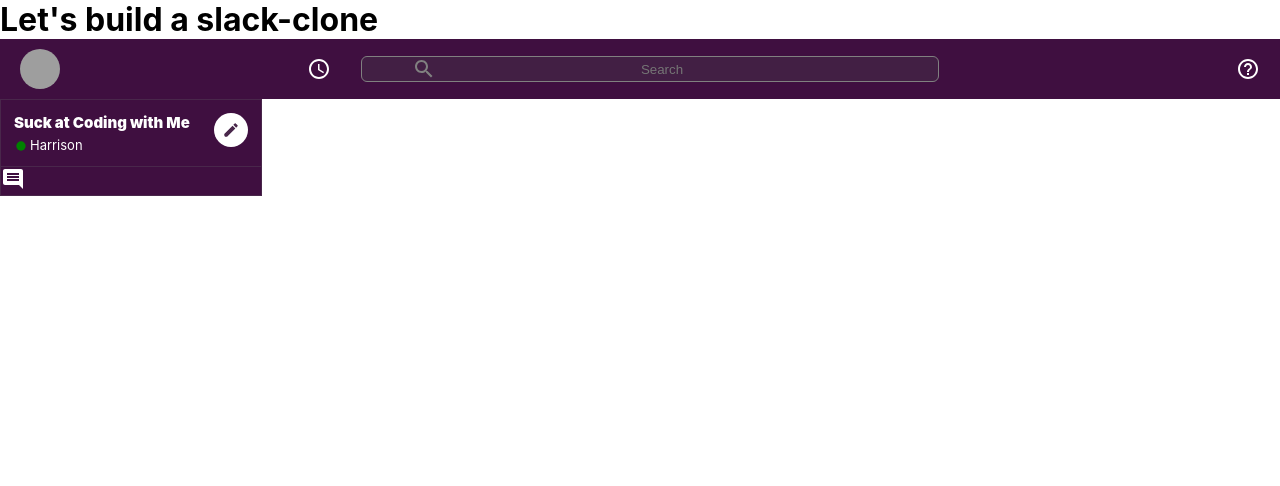
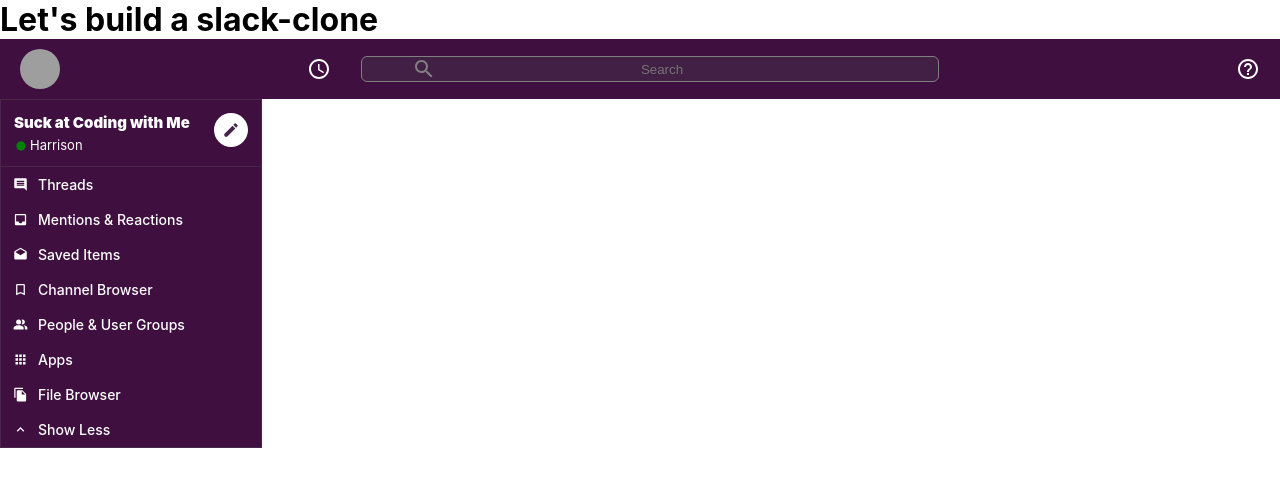
Before and after one commit to HarrisonHemstreet/slack-clone, a React (Create React App) app: page / in a window 1280 px wide. Shown: the top 486 px of the page. Built offline with nearby package versions, Linux system fonts and the light colour scheme; grey boxes are pictures that could not be loaded.

Commit message:
added more "SidebarOption" components

```diff
--- a/src/Sidebar.js
+++ b/src/Sidebar.js
@@ -4,6 +4,13 @@
 import CreateIcon from '@material-ui/icons/Create';
 import SidebarOption from './SidebarOption';
 import InsertCommentIcon from '@material-ui/icons/InsertComment';
+import InboxIcon from '@material-ui/icons/Inbox';
+import DraftsIcon from '@material-ui/icons/Drafts';
+import BookmarkBorderIcon from '@material-ui/icons/BookmarkBorder';
+import PeopleAltIcon from '@material-ui/icons/PeopleAlt';
+import AppsIcon from '@material-ui/icons/Apps';
+import FileCopyIcon from '@material-ui/icons/FileCopy';
+import ExpandLessIcon from '@material-ui/icons/ExpandLess';
 
 function Sidebar() {
     return (
@@ -18,18 +25,14 @@
                 </div>
                 <CreateIcon />
             </div>
-            <SidebarOption Icon={InsertCommentIcon} title='comment'/>
-                <SidebarOption />
-                <SidebarOption />
-                <SidebarOption />
-                <SidebarOption />
-                <SidebarOption />
-                <SidebarOption />
-                <SidebarOption />
-                <SidebarOption />
-                <SidebarOption />
-                <SidebarOption />
-
+                <SidebarOption Icon={InsertCommentIcon} title='Threads'/>
+                <SidebarOption Icon={InboxIcon} title='Mentions & Reactions'/>
+                <SidebarOption Icon={DraftsIcon} title='Saved Items'/>
+                <SidebarOption Icon={BookmarkBorderIcon} title='Channel Browser'/>
+                <SidebarOption Icon={PeopleAltIcon} title='People & User Groups'/>
+                <SidebarOption Icon={AppsIcon} title='Apps'/>
+                <SidebarOption Icon={FileCopyIcon} title='File Browser'/>
+                <SidebarOption Icon={ExpandLessIcon} title='Show Less'/>
         </div>
     )
 }
--- a/src/SidebarOption.css
+++ b/src/SidebarOption.css
@@ -0,0 +1,25 @@
+.sidebarOption {
+  display: flex;
+  align-items: center;
+  font-size: 12px;
+  padding-left: 2px;
+  cursor: pointer;
+}
+
+.sidebarOption:hover {
+  background-color: #340e36;
+  opacity: 0.9;
+}
+
+.sidebarOption__icon {
+  padding: 10px;
+  font-size: 15px !important;
+}
+
+.sidebarOption__channel {
+  padding: 10px 0;
+}
+
+.sidebarOption > h3 {
+  font-weight: 500;
+}
--- a/src/SidebarOption.js
+++ b/src/SidebarOption.js
@@ -5,6 +5,7 @@
     return (
         <div className='sidebarOption'>
             {Icon && <Icon className='sidebarOption__icon'/>}
+            {Icon ? (<h3>{title}</h3>) : (<h3><span className='sidebarOption__hash'>#</span>{title}</h3>)}
         </div>
     )
 }
```
